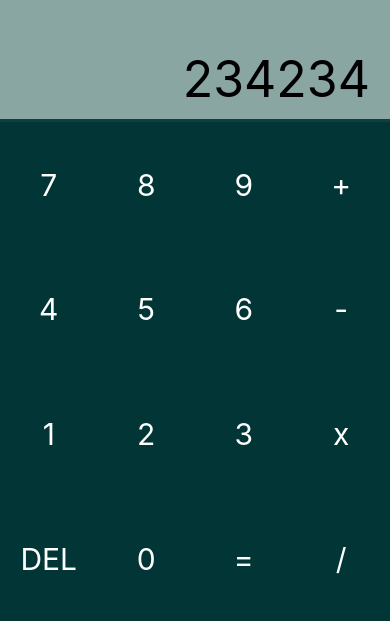
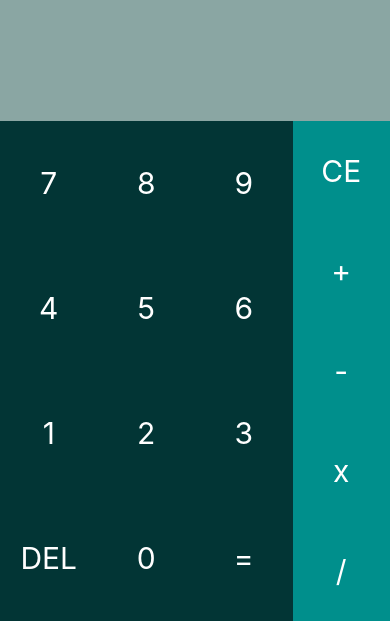
Before and after one commit to fatcatt013/react-native-calculator, a React Native app: screen / in a window 390 px wide. Shown: the part 223-844 px from the top of the page. Built offline with nearby package versions, Linux system fonts and the light colour scheme.

Commit message:
calculation state holding done

```diff
--- a/App.tsx
+++ b/App.tsx
@@ -9,10 +9,46 @@ import {
 import NumColumn from './src/components/NumColumn';
 
 export default function App() {
-  const [currNum, setCurrNum] = useState<string>('234234');
+  const [currNum, setCurrNum] = useState<string>('');
+  const [calculation, setCalculation] = useState<string[]>([]);
+
+  const calculate = (): void => {
+    console.log('Calculating...');
+    console.log(`From calculation: ${calculation}`);
+    setCurrNum('45');
+
+    setCalculation([]);
+  };
 
   const handleClick = (btn: string): void => {
-    setCurrNum(currNum + btn);
+    const operators = ['+', '-', 'x', '/'];
+
+    if (operators.includes(btn)) {
+      if (currNum.length > 0) {
+        setCalculation([...calculation, currNum, btn]);
+        setCurrNum('');
+      }
+    } else {
+      switch (btn) {
+        case 'DEL':
+          setCurrNum(currNum.substring(0, currNum.length - 1));
+          break;
+
+        case 'CE':
+          setCurrNum('');
+          setCalculation([]);
+          break;
+
+        case '=':
+          setCalculation([...calculation, currNum]);
+          calculate();
+          break;
+
+        default:
+          setCurrNum(currNum + btn);
+      }
+    }
+    console.log(calculation);
   };
 
   return (
@@ -21,10 +57,26 @@ export default function App() {
         <Text style={{ fontSize: 50 }}>{currNum}</Text>
       </View>
       <View style={styles.bottomContainer}>
-        <NumColumn handleFunc={handleClick} nums={['7', '4', '1', 'DEL']} />
-        <NumColumn handleFunc={handleClick} nums={['8', '5', '2', '0']} />
-        <NumColumn handleFunc={handleClick} nums={['9', '6', '3', '=']} />
-        <NumColumn handleFunc={handleClick} nums={['+', '-', 'x', '/']} />
+        <NumColumn
+          last={false}
+          handleFunc={handleClick}
+          nums={['7', '4', '1', 'DEL']}
+        />
+        <NumColumn
+          last={false}
+          handleFunc={handleClick}
+          nums={['8', '5', '2', '0']}
+        />
+        <NumColumn
+          last={false}
+          handleFunc={handleClick}
+          nums={['9', '6', '3', '=']}
+        />
+        <NumColumn
+          last={true}
+          handleFunc={handleClick}
+          nums={['CE', '+', '-', 'x', '/']}
+        />
       </View>
     </View>
   );
@@ -52,8 +104,6 @@ const styles = StyleSheet.create({
     backgroundColor: '#127369',
     flex: 0.6,
     width: '100%',
-    borderTopWidth: 3,
-    borderColor: '#10403B',
     flexDirection: 'row',
   },
 });
--- a/src/components/NumButton.tsx
+++ b/src/components/NumButton.tsx
@@ -1,12 +1,16 @@
 import React, { FC } from 'react';
 import { View, Text, StyleSheet, TouchableHighlight } from 'react-native';
 
-const NumButton = (props: { num: string; handleFunc(btn: string): void }) => {
+const NumButton = (props: {
+  num: string;
+  handleFunc(btn: string): void;
+  last: boolean;
+}) => {
   return (
     <View style={styles.container}>
       <TouchableHighlight
         style={styles.touchable}
-        underlayColor={'#0CABA8'}
+        underlayColor={props.last ? '#0CABA8' : '#589A8D'}
         onPress={() => {
           props.handleFunc(props.num);
         }}
@@ -19,7 +23,6 @@ const NumButton = (props: { num: string; handleFunc(btn: string): void }) => {
 
 const styles = StyleSheet.create({
   container: {
-    backgroundColor: '#023535',
     flex: 1,
     alignItems: 'center',
     justifyContent: 'center',
--- a/src/components/NumColumn.tsx
+++ b/src/components/NumColumn.tsx
@@ -10,19 +10,32 @@ import NumButton from './NumButton';
 const NumColumn = (props: {
   nums: string[];
   handleFunc(btn: string): void;
+  last: boolean;
 }) => {
   return (
-    <View style={styles.container}>
+    <View style={props.last ? styles.lastColumn : styles.column}>
       {props.nums.map((num, key) => {
-        return <NumButton handleFunc={props.handleFunc} num={num} key={key} />;
+        return (
+          <NumButton
+            handleFunc={props.handleFunc}
+            num={num}
+            key={key}
+            last={props.last}
+          />
+        );
       })}
     </View>
   );
 };
 
 const styles = StyleSheet.create({
-  container: {
+  column: {
     width: '25%',
+    backgroundColor: '#023535',
+  },
+  lastColumn: {
+    width: '25%',
+    backgroundColor: '#008F8C',
   },
 });
 
```
